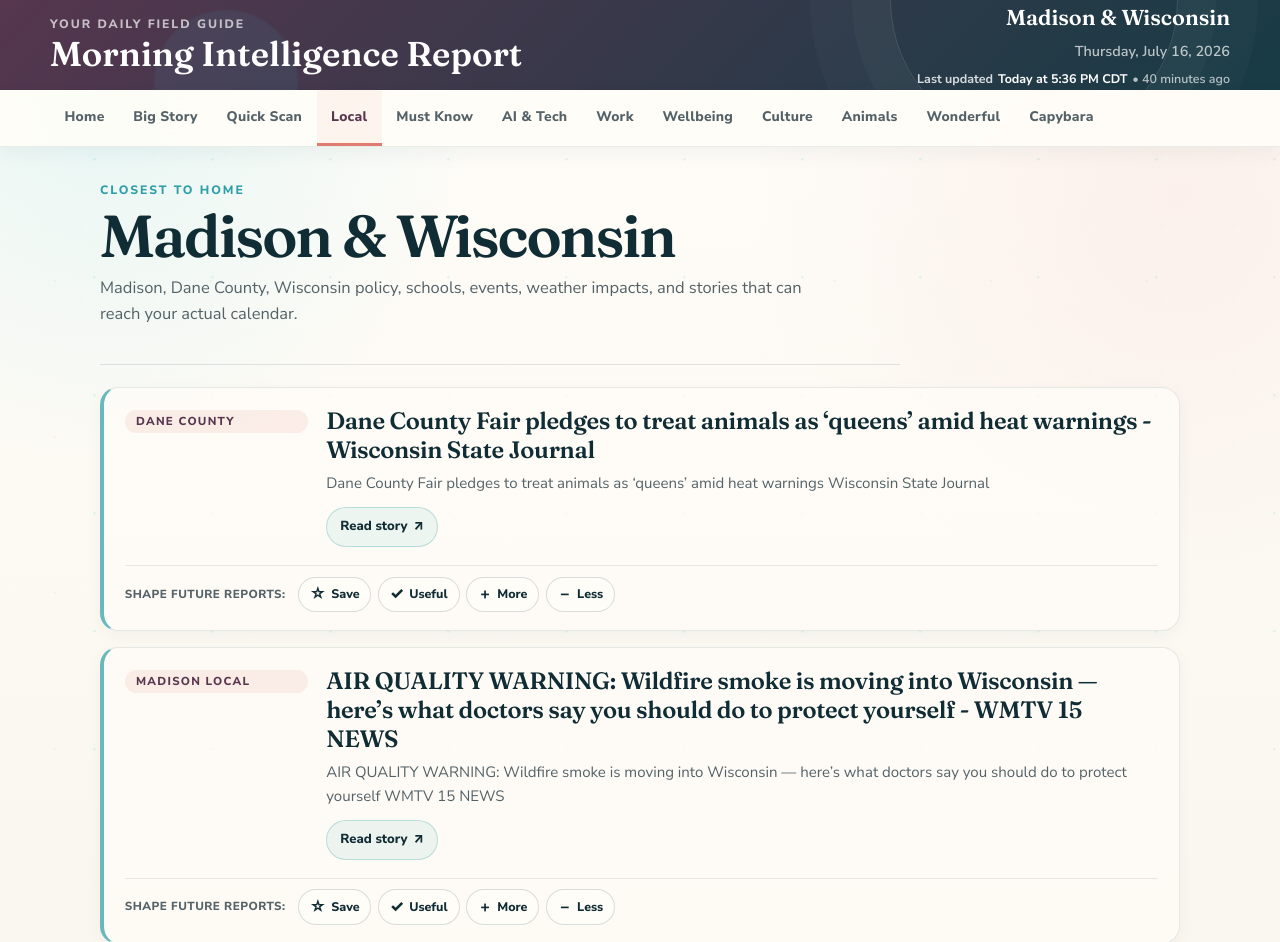
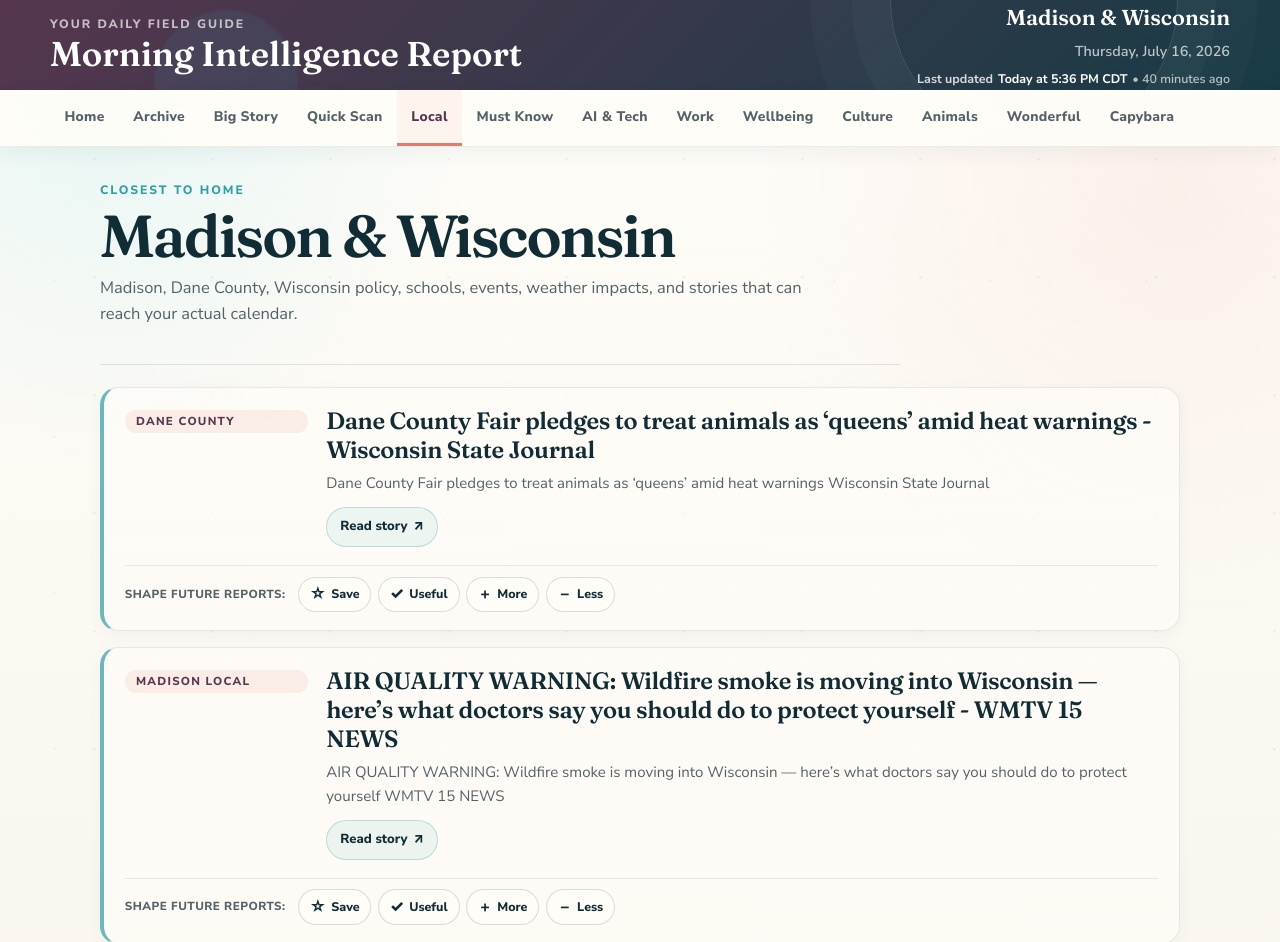
Before and after one commit to parkerpixie/morning-intelligence-report, a website: page local.html in a window 1280 px wide. Shown: the top 942 px of the page. Drawn offline with Linux system fonts and the light colour scheme.

Commit message:
Add archive navigation

```diff
--- a/local.html
+++ b/local.html
@@ -9,7 +9,7 @@
 <body class="section-page" data-page="local">
   <a class="skip-link" href="#main-content">Skip to local news</a>
   <header class="site-header"><div class="header-inner"><a class="site-brand" href="index.html"><span class="brand-eyebrow">Your daily field guide</span><span class="brand-name">Morning Intelligence Report</span></a><div class="header-meta"><p class="greeting">Madison &amp; Wisconsin</p><time class="report-date">Today’s briefing</time><p class="report-updated" id="report-updated">Checking the latest refresh…</p><p class="report-freshness" id="report-freshness" role="status" hidden></p></div></div></header>
-  <nav class="section-nav" aria-label="Report sections"><div class="section-nav-inner"><a href="index.html" data-nav="home">Home</a><a href="big-story.html" data-nav="big-story">Big Story</a><a href="quick-scan.html" data-nav="quick-scan">Quick Scan</a><a href="local.html" data-nav="local">Local</a><a href="must-know.html" data-nav="must-know">Must Know</a><a href="ai-tech.html" data-nav="ai-tech">AI &amp; Tech</a><a href="work-marketing.html" data-nav="work-marketing">Work</a><a href="wellbeing.html" data-nav="wellbeing">Wellbeing</a><a href="entertainment.html" data-nav="entertainment">Culture</a><a href="animals.html" data-nav="animals">Animals</a><a href="wonderful.html" data-nav="wonderful">Wonderful</a><a href="capybara.html" data-nav="capybara">Capybara</a></div></nav>
+  <nav class="section-nav" aria-label="Report sections"><div class="section-nav-inner"><a href="index.html" data-nav="home">Home</a><a href="archive.html" data-nav="archive">Archive</a><a href="big-story.html" data-nav="big-story">Big Story</a><a href="quick-scan.html" data-nav="quick-scan">Quick Scan</a><a href="local.html" data-nav="local">Local</a><a href="must-know.html" data-nav="must-know">Must Know</a><a href="ai-tech.html" data-nav="ai-tech">AI &amp; Tech</a><a href="work-marketing.html" data-nav="work-marketing">Work</a><a href="wellbeing.html" data-nav="wellbeing">Wellbeing</a><a href="entertainment.html" data-nav="entertainment">Culture</a><a href="animals.html" data-nav="animals">Animals</a><a href="wonderful.html" data-nav="wonderful">Wonderful</a><a href="capybara.html" data-nav="capybara">Capybara</a></div></nav>
   <main id="main-content"><section class="section-page-shell"><div class="section-page-heading"><p class="section-kicker">Closest to home</p><h1>Madison &amp; Wisconsin</h1><p>Madison, Dane County, Wisconsin policy, schools, events, weather impacts, and stories that can reach your actual calendar.</p></div><div class="story-grid" data-feed="local"></div></section></main>
   <footer class="site-footer"><div class="footer-inner"><p><strong>Morning Intelligence Report</strong></p><p>Local enough to affect the commute, calendar, ballot, or nervous system.</p></div></footer>
   <template id="story-card-template"><article class="story-card"><img class="card-image" data-field="image" alt="" hidden><div class="story-card-body"><p class="story-label" data-field="source"></p><h3 data-field="headline"></h3><p class="story-summary" data-field="summary"></p><a class="story-link" data-field="source-link" href="#">Read the story</a></div></article></template>
```
